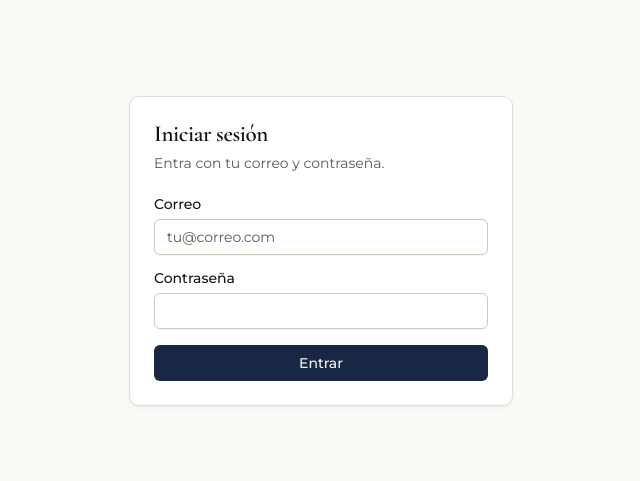
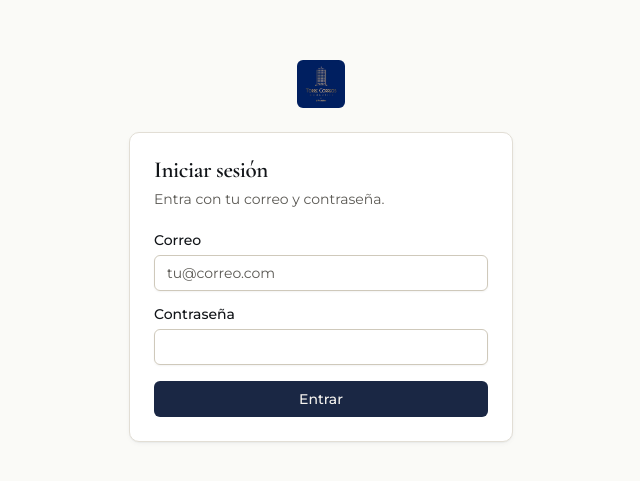
Before and after one commit to Oscarm157/torre_correos, a Next.js app: page /login in a window 1280 px wide. Shown: the part 149-630 px from the top of the page, without its empty margins (319-959 px from the left). Built offline with nearby package versions, Linux system fonts and the light colour scheme; no server answers.

Commit message:
Agrega logo de Torre Correos al login de admin
El isotipo real del proyecto, no un placeholder genérico de shadcn.

```diff
--- a/src/app/login/page.tsx
+++ b/src/app/login/page.tsx
@@ -1,3 +1,4 @@
+import Image from "next/image";
 import { redirect } from "next/navigation";
 
 import { getCurrentUser } from "@/lib/session";
@@ -15,7 +16,15 @@ export default async function LoginPage() {
   if (me) redirect("/admin");
 
   return (
-    <main className="crm-root flex min-h-[100dvh] items-center justify-center bg-[var(--crm-bg)] px-4 py-12">
+    <main className="crm-root flex min-h-[100dvh] flex-col items-center justify-center gap-6 bg-[var(--crm-bg)] px-4 py-12">
+      <Image
+        src="/images/logos/Logo_Torre_Correos.jpg"
+        alt="Torre Correos Community"
+        width={64}
+        height={64}
+        priority
+        className="size-12 rounded-md select-none"
+      />
       <Card className="crm-card-raised w-full max-w-sm border-none">
         <CardHeader>
           <CardTitle className="crm-h1">Iniciar sesión</CardTitle>
```
